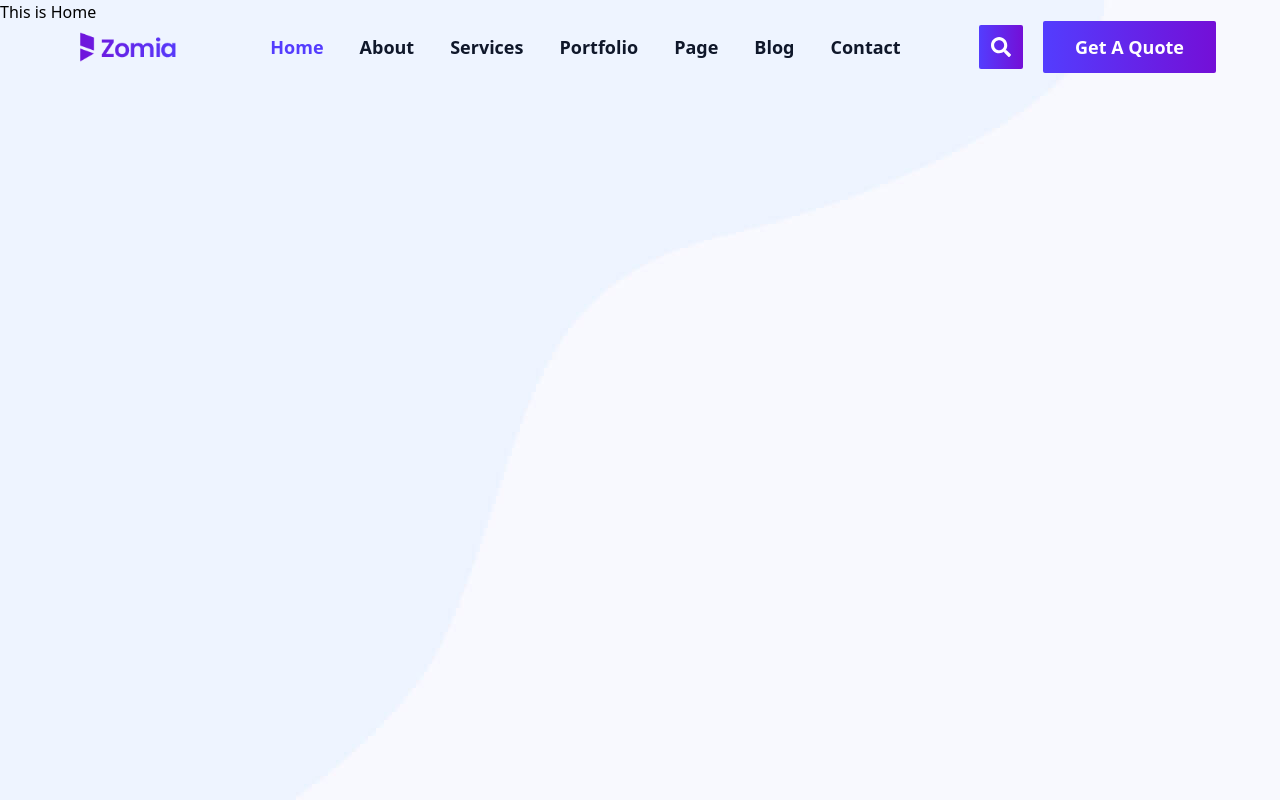
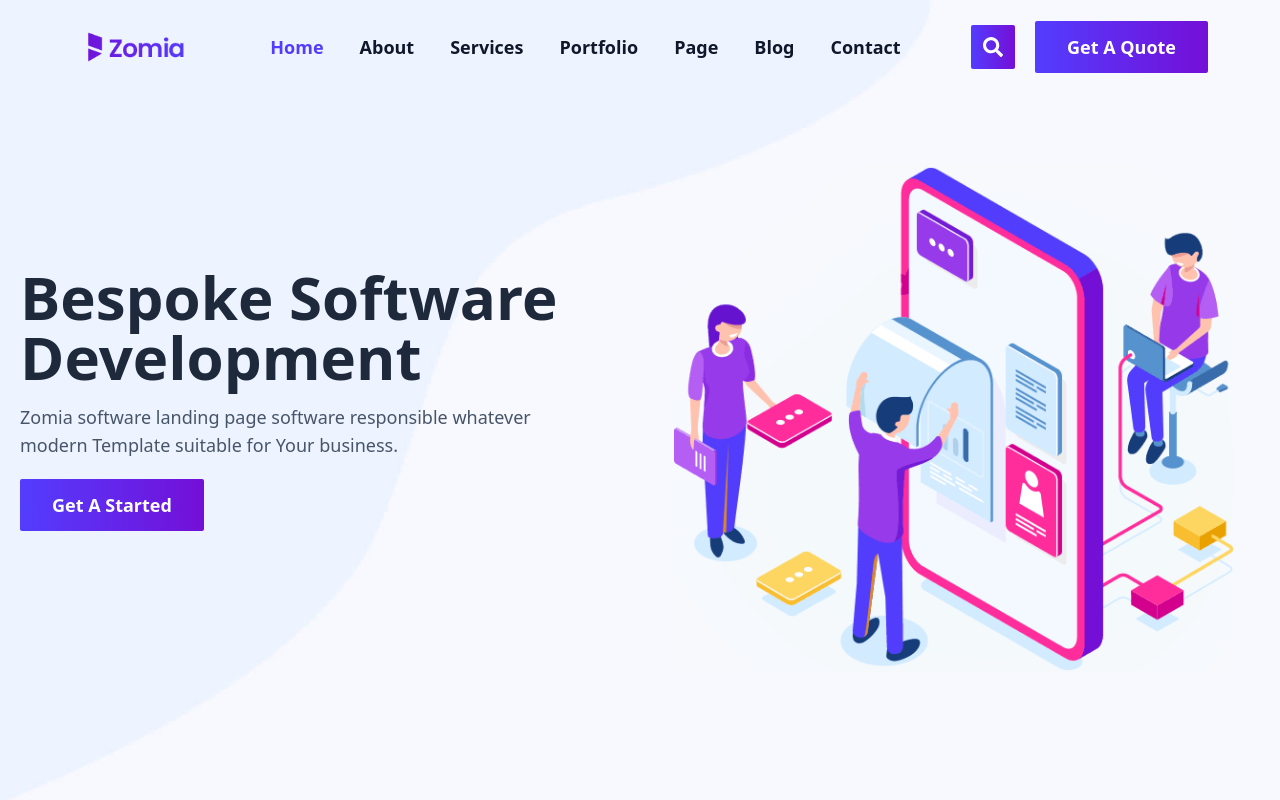
Before and after one commit to hasibahamedsakib/zomia-simple, a React (Vite) app: page / in a window 1280 px wide. Shown: the top 800 px of the page. Built offline with nearby package versions, Linux system fonts and the light colour scheme.

Commit message:
added hero_section

```diff
--- a/src/App.jsx
+++ b/src/App.jsx
@@ -7,7 +7,7 @@ const App = () => {
     <div>
       <Navbar />
       <HeroSection />
-      <HeroSection />
+
       {/* <Service /> */}
     </div>
   );
--- a/src/components/Hero_Section/HeroSection.jsx
+++ b/src/components/Hero_Section/HeroSection.jsx
@@ -1,7 +1,31 @@
+import { Link } from "react-router-dom";
+
 const HeroSection = () => {
   return (
-    <div className="bg-[url('/hero-bg.jpg')]  h-screen">
-      <h1>This is Home</h1>
+    <div className="bg-[url('/hero-bg.jpg')] bg-cover  h-screen pt-20">
+      <div className="flex items-center lg:flex-row flex-col gap-5 p-3 md:p-5 container">
+        <div className="space-y-4 flex-1 ">
+          <h1 className="text-3xl md:text-4xl lg:text-6xl font-bold  text-slate-800 leading-tight">
+            Bespoke Software <span>Development</span>
+          </h1>
+
+          <p className="text-lg text-slate-600 pb-5">
+            Zomia software landing page software responsible whatever <br />{" "}
+            modern Template suitable for Your business.
+          </p>
+          <Link to="/">
+            <button className="btn-main ">Get A Started</button>
+          </Link>
+        </div>
+
+        <div className="flex-1 pt-10">
+          <img
+            src="/hero-1.png"
+            alt="website-hero_image"
+            className="w-full p-6 "
+          />
+        </div>
+      </div>
     </div>
   );
 };
--- a/src/components/Navbar/Navbar.jsx
+++ b/src/components/Navbar/Navbar.jsx
@@ -1,11 +1,15 @@
-import { NavLink } from "react-router-dom";
+import { Link, NavLink } from "react-router-dom";
 import useScrollPosition from "./useScrollPosition";
 import { FaBars, FaSearch } from "react-icons/fa";
 import { IoMdClose } from "react-icons/io";
 import { useState } from "react";
+
 const Navbar = () => {
+  // modal openar
   const [isOpen, setIsOpen] = useState(false);
+  // scrolling tracker
   const scrollPosition = useScrollPosition();
+  // background color add and remover
   const navbarBgColor =
     scrollPosition > 100 ? "bg-white" : "lg:bg-transparent bg-white";
 
@@ -15,19 +19,23 @@ const Navbar = () => {
 
   return (
     <nav
-      className={` w-full lg:fixed   z-10  lg:px-8 lg:py-4  transition-all duration-300 ${navbarBgColor} `}
+      className={` w-full lg:fixed   z-10  lg:px-10 lg:py-4  transition-all duration-300 ${navbarBgColor} `}
     >
       <div className="container">
         <div className="flex flex-col lg:flex-row items-center justify-between">
+          {/* website Logo */}
           <div className=" w-40 lg:w-32  p-4 ">
-            <img src="/logo.png" alt="Zomia_website_logo" />
+            <Link to="/">
+              <img src="/logo.png" alt="Zomia_website_logo" />
+            </Link>
           </div>
-          <div className=" px-3 w-full lg:hidden flex justify-between text-white bg-[#5f4ff8] p-3">
+          <div className="px-3 w-full lg:hidden flex justify-between text-white bg-[#5f4ff8] p-3">
             <h2 className="text-2xl uppercase font-bold">Zomia</h2>
             <button
               className="lg:hidden block focus:outline-none "
               onClick={toggleNavbar}
             >
+              {/* modal open and close */}
               {isOpen ? (
                 <IoMdClose className="w-6 h-6 text-white" />
               ) : (
@@ -35,6 +43,7 @@ const Navbar = () => {
               )}
             </button>
           </div>
+          {/* All navLink are hear with active */}
           <ul
             className={`${
               isOpen ? "block" : "hidden"
@@ -119,6 +128,7 @@ const Navbar = () => {
             </NavLink>
           </ul>
 
+          {/* large device visible button and search icon */}
           <div className="hidden lg:flex space-x-5 items-center">
             <div className="bg-gradient-to-r from-[#533dfe] to-[#740fd7] hover:from-[#740fd7] hover:to-[#533dfe] p-3 rounded-sm">
               <FaSearch className="w-5 h-5 text-white" />
--- a/src/main.jsx
+++ b/src/main.jsx
@@ -9,6 +9,7 @@ const router = createBrowserRouter([
   {
     path: "/",
     element: <App />,
+    errorElement: "Another Route not found. Go to Previous Route",
   },
 ]);
 ReactDOM.createRoot(document.getElementById("root")).render(
```
